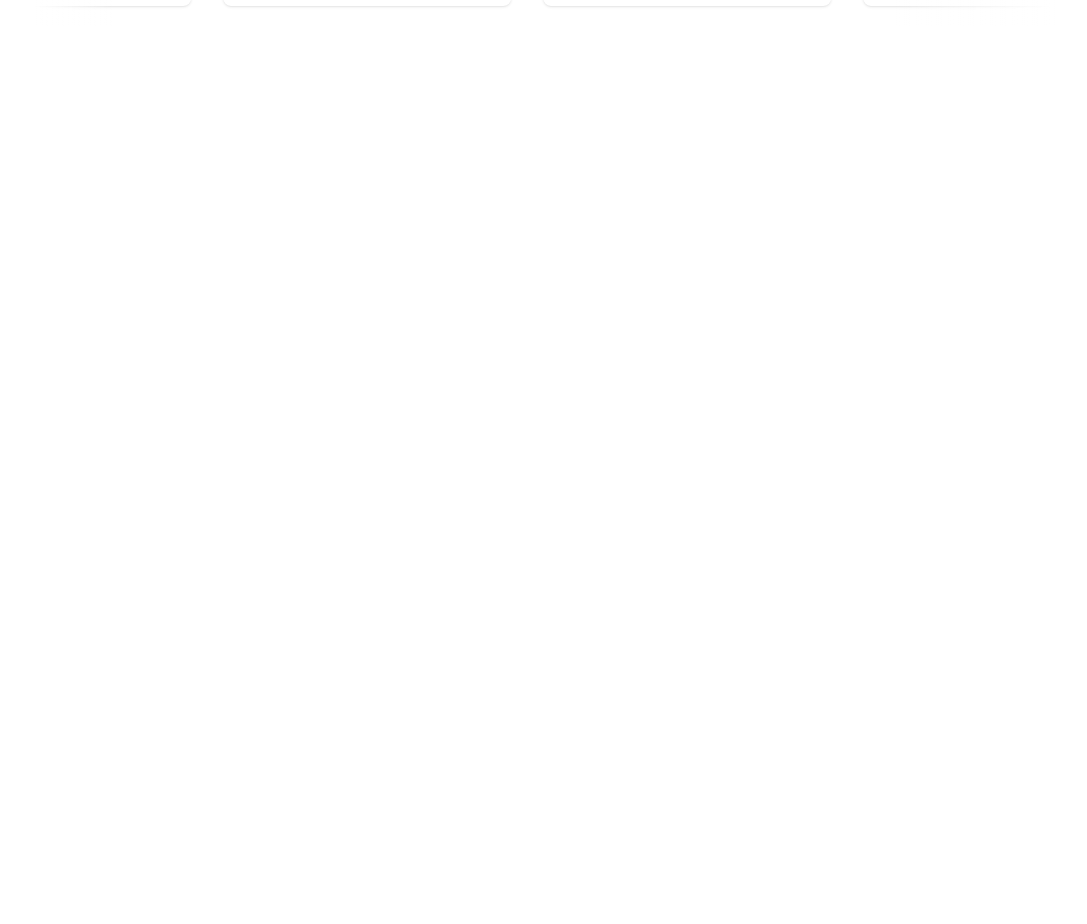
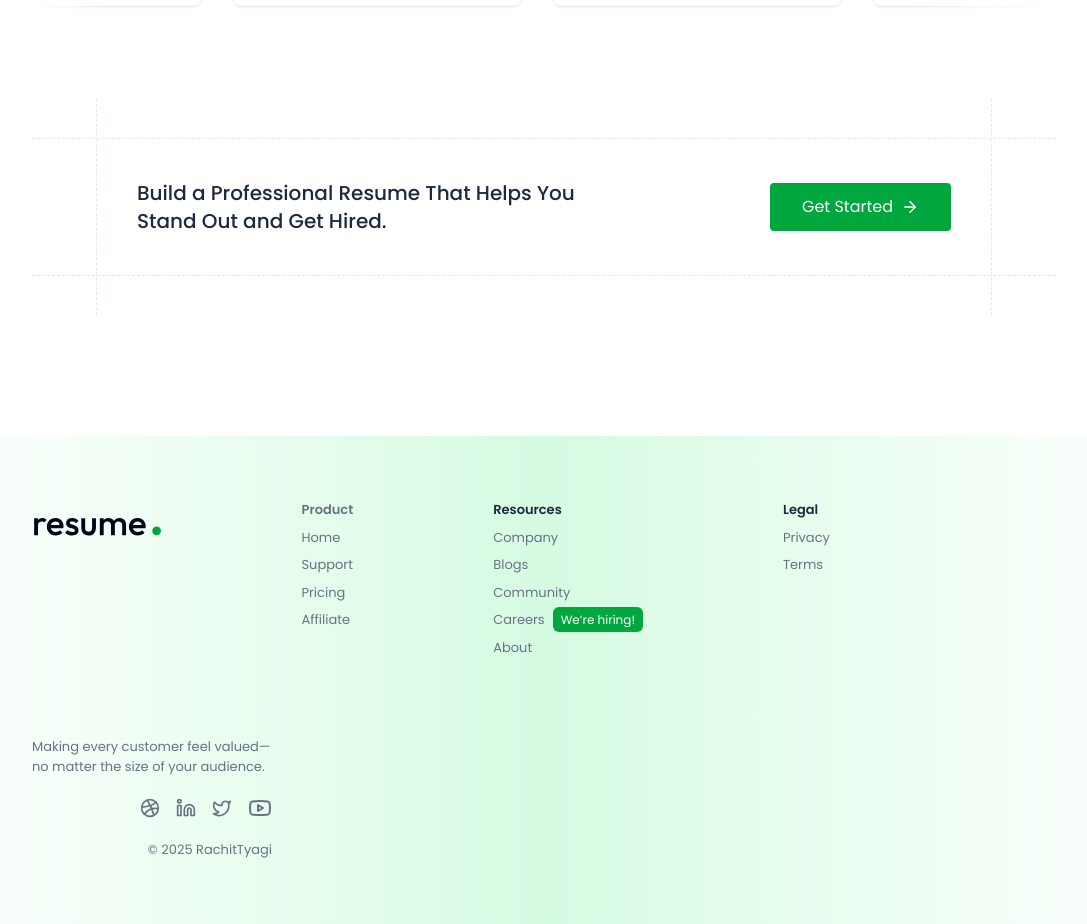
Before and after one commit to RachitTyagi17/AI-Resume-Builder, a React (Vite) app in the folder client/: page / in a window 1280 px wide. Shown: the part 2080-3004 px from the top of the page, without its empty margins (96-1183 px from the left). Before the commit the page ends 2106 px from the top, so only its background shows below. Built offline with nearby package versions, Linux system fonts and the light colour scheme; the HTML template or start-up script is replaced by a standard one.

Commit message:
completed footer of the resume builder website

```diff
--- /dev/null
+++ b/client/src/components/Home/CallToAction.jsx
@@ -0,0 +1,17 @@
+import React from 'react'
+
+const CallToAction = () => {
+  return (
+     <div id='cta' className='border-y border-dashed border-slate-200 w-full max-w-5xl mx-auto px-10 sm:px-16 mt-28'>
+            <div className="flex flex-col md:flex-row text-center md:text-left items-center justify-between gap-8 px-3 md:px-10 border-x border-dashed border-slate-200 py-16 sm:py-20 -mt-10 -mb-10 w-full">
+                <p className="text-xl font-medium max-w-md text-slate-800">Build a Professional Resume That Helps You Stand Out and Get Hired.</p>
+                <a href="https://prebuiltui.com" className="flex items-center gap-2 rounded py-3 px-8 bg-green-600 hover:bg-green-700 transition text-white">
+                    <span>Get Started</span>
+                    <svg xmlns="http://www.w3.org/2000/svg" width="24" height="24" viewBox="0 0 24 24" fill="none" stroke="currentColor" strokeWidth="2" strokeLinecap="round" strokeLinejoin="round" className="size-4.5"><path d="M5 12h14"/><path d="m12 5 7 7-7 7"/></svg>
+                </a>
+            </div>
+        </div>
+  )
+}
+
+export default CallToAction
--- /dev/null
+++ b/client/src/components/Home/Footer.jsx
@@ -0,0 +1,196 @@
+import React from "react";
+
+const Footer = () => {
+  return (
+    <>
+      <footer className="flex flex-wrap justify-center lg:justify-between overflow-hidden gap-10 md:gap-20 py-16 px-6 md:px-16 lg:px-24 xl:px-32 text-[13px] text-gray-500 bg-gradient-to-r from-white via-green-200/60 to-white mt-40">
+        <div className="flex flex-wrap items-start gap-10 md:gap-[60px] xl:gap-[140px]">
+          <a href="#">
+          <img src="/logo.svg" alt="logo" className="h-11 w-auto" />
+
+
+          </a>
+          <div>
+            <p className="text-slate- font-semibold">Product</p>
+            <ul className="mt-2 space-y-2">
+              <li>
+                <a href="/" className="hover:text-green-600 transition">
+                  Home
+                </a>
+              </li>
+              <li>
+                <a href="/" className="hover:text-green-600 transition">
+                  Support
+                </a>
+              </li>
+              <li>
+                <a href="/" className="hover:text-green-600 transition">
+                  Pricing
+                </a>
+              </li>
+              <li>
+                <a href="/" className="hover:text-green-600 transition">
+                  Affiliate
+                </a>
+              </li>
+            </ul>
+          </div>
+          <div>
+            <p className="text-slate-800 font-semibold">Resources</p>
+            <ul className="mt-2 space-y-2">
+              <li>
+                <a href="/" className="hover:text-green-600 transition">
+                  Company
+                </a>
+              </li>
+              <li>
+                <a href="/" className="hover:text-green-600 transition">
+                  Blogs
+                </a>
+              </li>
+              <li>
+                <a href="/" className="hover:text-green-600 transition">
+                  Community
+                </a>
+              </li>
+              <li>
+                <a href="/" className="hover:text-green-700 transition">
+                  Careers
+                  <span className="text-xs text-white bg-green-600 rounded-md ml-2 px-2 py-1">
+                    We’re hiring!
+                  </span>
+                </a>
+              </li>
+              <li>
+                <a href="/" className="hover:text-indigo-600 transition">
+                  About
+                </a>
+              </li>
+            </ul>
+          </div>
+          <div>
+            <p className="text-slate-800 font-semibold">Legal</p>
+            <ul className="mt-2 space-y-2">
+              <li>
+                <a href="/" className="hover:text-green-600 transition">
+                  Privacy
+                </a>
+              </li>
+              <li>
+                <a href="/" className="hover:text-green-600 transition">
+                  Terms
+                </a>
+              </li>
+            </ul>
+          </div>
+        </div>
+        <div className="flex flex-col max-md:items-center max-md:text-center gap-2 items-end">
+          <p className="max-w-60">
+            Making every customer feel valued—no matter the size of your
+            audience.
+          </p>
+          <div className="flex items-center gap-4 mt-3">
+            <a
+              href="https://dribbble.com/prebuiltui"
+              target="_blank"
+              rel="noreferrer"
+            >
+              <svg
+                xmlns="http://www.w3.org/2000/svg"
+                width="24"
+                height="24"
+                viewBox="0 0 24 24"
+                fill="none"
+                stroke="currentColor"
+                strokeWidth="2"
+                strokeLinecap="round"
+                strokeLinejoin="round"
+                className="lucide lucide-dribbble size-5 hover:text-indigo-500"
+                aria-hidden="true"
+              >
+                <circle cx="12" cy="12" r="10"></circle>
+                <path d="M19.13 5.09C15.22 9.14 10 10.44 2.25 10.94"></path>
+                <path d="M21.75 12.84c-6.62-1.41-12.14 1-16.38 6.32"></path>
+                <path d="M8.56 2.75c4.37 6 6 9.42 8 17.72"></path>
+              </svg>
+            </a>
+            <a
+              href="https://www.linkedin.com/company/prebuiltui"
+              target="_blank"
+              rel="noreferrer"
+            >
+              <svg
+                xmlns="http://www.w3.org/2000/svg"
+                width="24"
+                height="24"
+                viewBox="0 0 24 24"
+                fill="none"
+                stroke="currentColor"
+                strokeWidth="2"
+                strokeLinecap="round"
+                strokeLinejoin="round"
+                className="lucide lucide-linkedin size-5 hover:text-indigo-500"
+                aria-hidden="true"
+              >
+                <path d="M16 8a6 6 0 0 1 6 6v7h-4v-7a2 2 0 0 0-2-2 2 2 0 0 0-2 2v7h-4v-7a6 6 0 0 1 6-6z"></path>
+                <rect width="4" height="12" x="2" y="9"></rect>
+                <circle cx="4" cy="4" r="2"></circle>
+              </svg>
+            </a>
+            <a href="https://x.com/prebuiltui" target="_blank" rel="noreferrer">
+              <svg
+                xmlns="http://www.w3.org/2000/svg"
+                width="24"
+                height="24"
+                viewBox="0 0 24 24"
+                fill="none"
+                stroke="currentColor"
+                strokeWidth="2"
+                strokeLinecap="round"
+                strokeLinejoin="round"
+                className="lucide lucide-twitter size-5 hover:text-indigo-500"
+                aria-hidden="true"
+              >
+                <path d="M22 4s-.7 2.1-2 3.4c1.6 10-9.4 17.3-18 11.6 2.2.1 4.4-.6 6-2C3 15.5.5 9.6 3 5c2.2 2.6 5.6 4.1 9 4-.9-4.2 4-6.6 7-3.8 1.1 0 3-1.2 3-1.2z"></path>
+              </svg>
+            </a>
+            <a
+              href="https://www.youtube.com/@prebuiltui"
+              target="_blank"
+              rel="noreferrer"
+            >
+              <svg
+                xmlns="http://www.w3.org/2000/svg"
+                width="24"
+                height="24"
+                viewBox="0 0 24 24"
+                fill="none"
+                stroke="currentColor"
+                strokeWidth="2"
+                strokeLinecap="round"
+                strokeLinejoin="round"
+                className="lucide lucide-youtube size-6 hover:text-indigo-500"
+                aria-hidden="true"
+              >
+                <path d="M2.5 17a24.12 24.12 0 0 1 0-10 2 2 0 0 1 1.4-1.4 49.56 49.56 0 0 1 16.2 0A2 2 0 0 1 21.5 7a24.12 24.12 0 0 1 0 10 2 2 0 0 1-1.4 1.4 49.55 49.55 0 0 1-16.2 0A2 2 0 0 1 2.5 17"></path>
+                <path d="m10 15 5-3-5-3z"></path>
+              </svg>
+            </a>
+          </div>
+          <p className="mt-3 text-center">
+            © 2025 RachitTyagi </p>
+        </div>
+      </footer>
+
+      <style>{`
+                @import url('https://fonts.googleapis.com/css2?family=Poppins:ital,wght@0,100;0,200;0,300;0,400;0,500;0,600;0,700;0,800;0,900;1,100;1,200;1,300;1,400;1,500;1,600;1,700;1,800;1,900&display=swap');
+
+                * {
+                    font-family: 'Poppins', sans-serif;
+                }
+            `}</style>
+    </>
+  );
+};
+
+export default Footer;
--- a/client/src/index.css
+++ b/client/src/index.css
@@ -6,6 +6,6 @@
 
 @layer base {
     button{
-        @apply cursor-pointer;
+        cursor: pointer;
     }
 }
--- a/client/src/pages/Home.jsx
+++ b/client/src/pages/Home.jsx
@@ -3,6 +3,8 @@ import Banner from '../components/Home/Banner'
 import Hero from '../components/Home/Hero'
 import Features from '../components/Home/features'
 import Testimonial from '../components/Home/Testimonial'
+import CallToAction from '../components/Home/CallToAction'
+import Footer from '../components/Home/Footer'
 
 const Home = () => {
   return (
@@ -11,6 +13,8 @@ const Home = () => {
         <Hero/>
         <Features/>
         <Testimonial/>
+        <CallToAction/>
+        <Footer/>
     </div>
 
   )
```
